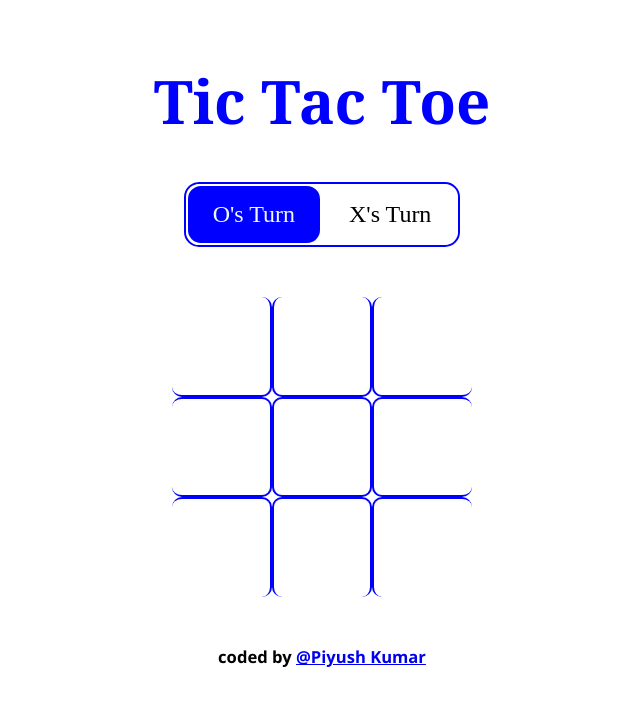
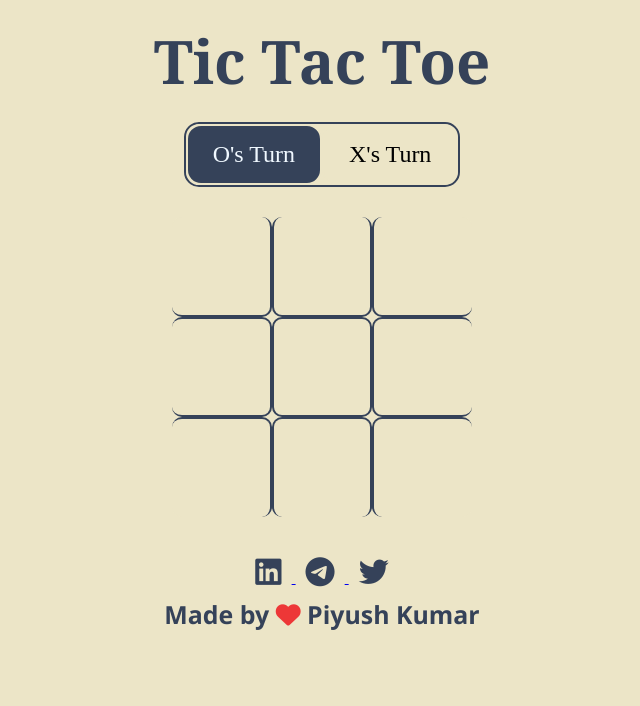
Before and after one commit to piyushkumarg/TicTacToe, a plain HTML site: page index.html in a window 1280 px wide. Shown: the whole page, without its empty margins (318-958 px from the left). Drawn offline with Linux system fonts and the light colour scheme.

Commit message:
Add files via upload

```diff
--- a/index.html
+++ b/index.html
@@ -6,6 +6,7 @@
     <meta name="viewport" content="width=device-width, initial-scale=1.0">
     <title>Tic Tac Toe</title>
     <link rel="stylesheet" href="style.css">
+    <link rel="stylesheet" href="https://cdnjs.cloudflare.com/ajax/libs/font-awesome/6.1.1/css/all.min.css">
 </head>
 <body>
     <div class="heading">
@@ -33,10 +34,26 @@
         <button>Restart</button>
     </div>
 
+    <div class="footer-icons">
+        <a href="https://www.linkedin.com/in/piyush-kumarg" target="_blank">
+         <i class="fa-brands fa-linkedin"></i>
+         </a>
 
-    <div class="footer">
-        <h5>coded by <a href="https://www.linkedin.com/in/piyush-kumarg" target="_blank"> @Piyush Kumar</a></h5>
-    </div>
+         <a href="https://t.me/PiyushKumarReal" target="_blank">
+             <i class="fa-brands fa-telegram"></i>
+         </a>
+
+         <a href="https://www.twitter.com/piyushkumarreal" target="_blank">
+             <i class="fa-brands fa-twitter"></i>
+         </a>
+     </div>
+     <div class="footer">
+            <h5>Made by <i class="fa-solid fa-heart"></i> Piyush Kumar</a></h5>
+        </div>
+
+
+
+
 
     <script src="main.js"></script>
 </body>
--- a/main.js
+++ b/main.js
@@ -21,7 +21,8 @@ const winning_Conditions = [
 
 const playerO = "O";
 const playerX = "X";
-
+let countO = 0;
+let countX = 0;
 let toggleTurn = true;
 
 cellElements.forEach(cell=>{
@@ -30,14 +31,11 @@ cellElements.forEach(cell=>{
         // console.log(cell.innerText);
         let currentPlayer = toggleTurn ? playerO : playerX;
         cell.classList.add("disabled");
-
         addInCell(cell, currentPlayer);
-
         if(winnerCheck(currentPlayer)){
             // console.log(currentPlayer+" WINNER");
             addInactive();
             result_text.innerText = currentPlayer + " is the winner";
-
         }else if(isDraw()){
             // console.log("Draw the Game!");
             addInactive();
@@ -48,6 +46,8 @@ cellElements.forEach(cell=>{
 
     }
 });
+
+
 
 function winnerCheck(currentPlayer){
     return winning_Conditions.some(conditon=>{
--- a/style.css
+++ b/style.css
@@ -1,31 +1,51 @@
 *{
+    margin: 0;
+    padding: 0;
     box-sizing: border-box;
+    background-color: #ECE5C7;
 }
 
 body{
-    margin: 0;
-    padding: 0;
     display: flex;
     justify-content: center;
     align-items: center;
     flex-direction: column;
 
 }
+
 .heading{
-    color: blue;
+    margin: 20px 0px;
+    color: #354259;
     font-size: 30px;
-    margin-top: 20px;
     font-family: Georgia, 'Times New Roman', Times, serif;
 }
 
 .footer{
-    color: black;
-    margin-top: 20px;
-    font-size: 20px;
+    color: #354259;
+    font-size: 30px;
     font-family: 'Segoe UI', Tahoma, Geneva, Verdana, sans-serif;
 }
+
+.footer i{
+    size: 100px;
+    color: rgb(237, 55, 55);
+}
+
+
+.footer-icons i{
+    padding: 10px;
+    font-size: 30px;
+    color: #354259;
+    margin-top: 0;
+}
+
+.footer-icons i:hover{
+    color: #a15729;
+    transition: 1s;
+}
+
 .players{
-    border: 2px solid blue;
+    border: 2px solid #354259;
     display: flex;
     justify-content: center;
     align-items: center;
@@ -37,16 +57,16 @@ body{
 .players div{
     padding: 15px 25px;
     border-radius: 15px;
-    border: 2px solid white;
+    border: 2px solid #ECE5C7;
 }
 
 .players div.active{
-    background: blue;
+    background: #354259;
     color: aliceblue;
 }
 
 .game-board{
-    margin-top: 50px;
+    margin: 30px 0px;
     display:  grid;
     grid-template-columns: repeat(3,auto);
 }
@@ -54,7 +74,7 @@ body{
 .cell{
     height: 100px;
     width: 100px;
-    border: 2px solid blue;
+    border: 2px solid #354259;
     font-size: 100px;
     display: flex;
     justify-content: center;
@@ -65,10 +85,13 @@ body{
 
 .cell.X{
     color: #09aecc;
+    background: #b8dee5;
 }
 
+
 .cell.O{
-    color: #e50c33;
+    color: #af5d2a;
+    background-color: #dbb39a;
 }
 .cell:nth-child(1),.cell:nth-child(2),.cell:nth-child(3){
     border-top: none;
@@ -93,7 +116,7 @@ body{
     right: 0;
     bottom: 0;
     z-index: 99;
-    background: rgba(0,0,0,0.5);
+    background: rgba(0,0,0,0.6);
     display: flex;
     align-items: center;
     justify-content: center;
@@ -103,12 +126,12 @@ body{
 .result h1{
     color: antiquewhite;
     font-size: 50px;
-    background-color: rgba(0, 0, 80, 0.5);
+    background-color: rgba(8, 40, 70, 0.5);
 }
 
 .result button{
     font-size: 25px;
-    background-color: blue;
+    background-color: #354259;
     color: antiquewhite;
     border-radius: 15px;
     cursor: pointer;
```
